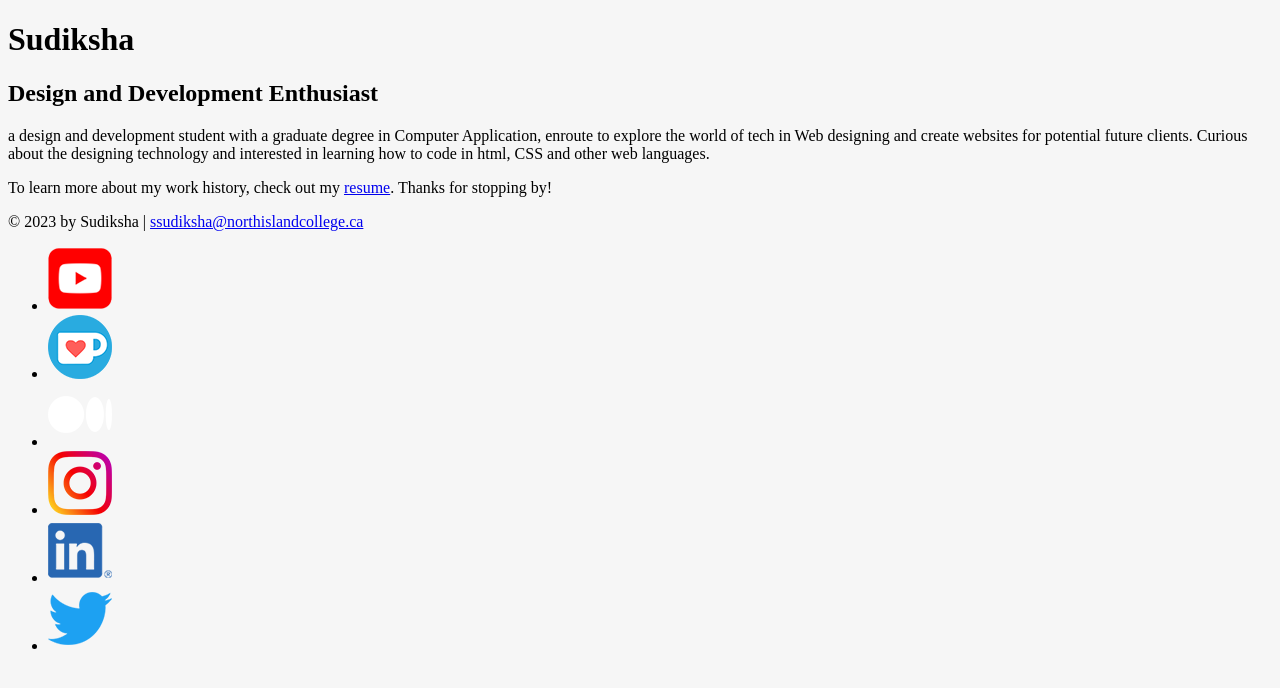
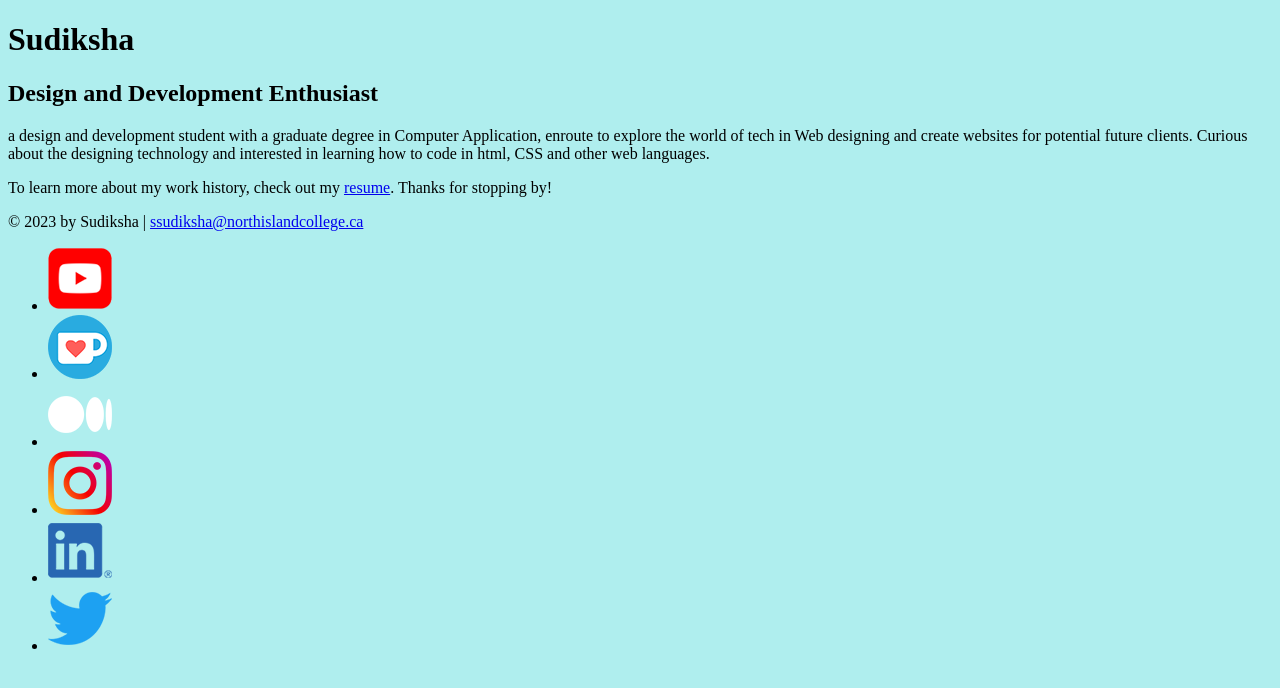
Before and after one commit to sudikshasingh00/1D-Tutorial, a plain HTML site: page index.html in a window 1280 px wide. Drawn offline with Linux system fonts and the light colour scheme.

Commit message:
Add Background Colour

```diff
--- a/css/styles.css
+++ b/css/styles.css
@@ -11,7 +11,7 @@ Off-white     #f6f6f6
 /* GLOBAL STYLES
 ------------------------------------*/
 body {
-    background: #f6f6f6;
+    background: paleturquoise;
 }
 
 
```
